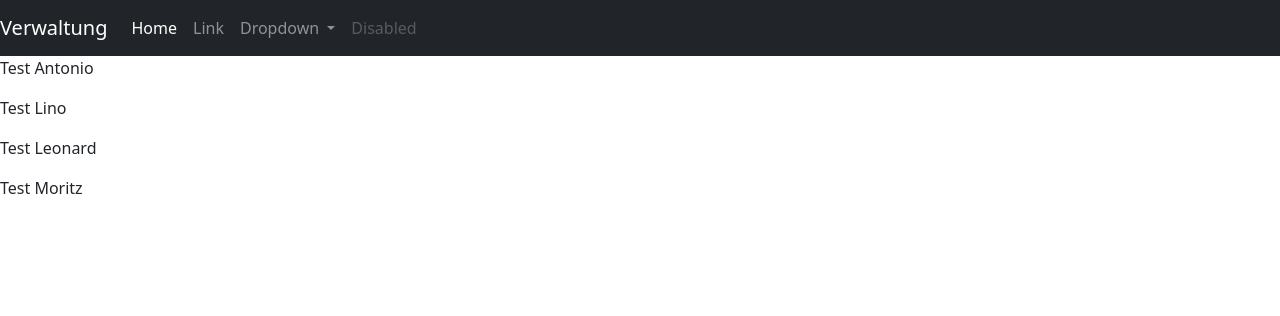
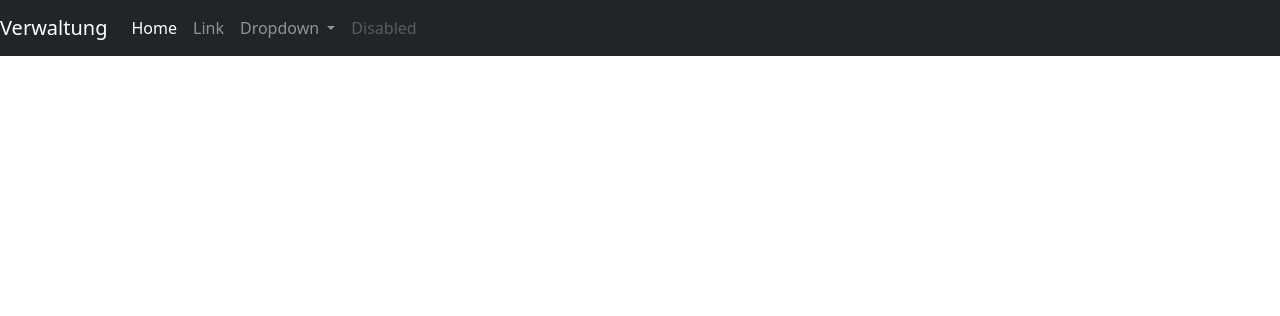
Before and after one commit to FrankfurtamA/Uebung, a Flask app: page / in a window 1280 px wide. Shown: the top 316 px of the page. Run offline with Flask 2, Linux system fonts and the light colour scheme; some libraries are stand-ins or nearby versions.

Commit message:
Test delete

```diff
--- a/templates/index.html
+++ b/templates/index.html
@@ -37,10 +37,5 @@
               </ul>
             </div>
           </nav>
-
-          <p>Test Antonio</p>
-          <p>Test Lino</p>
-          <p>Test Leonard</p>
-          <p>Test Moritz</p>
     </body>
 </html>
```
